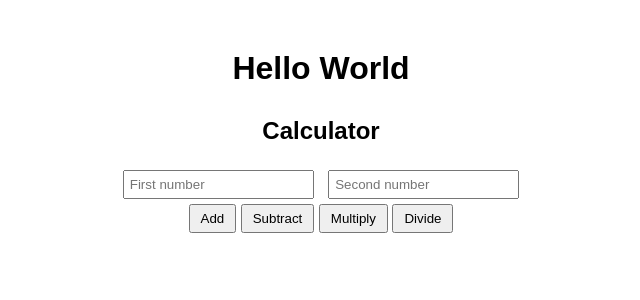
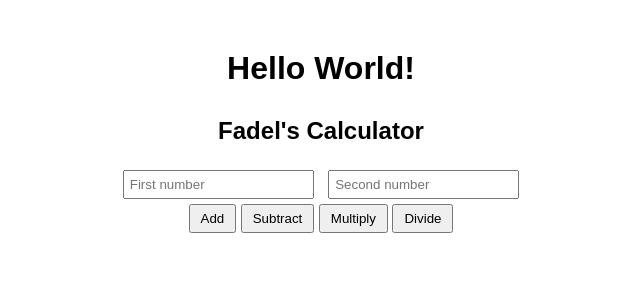
Before and after one commit to fattylipid/project8, a FastAPI app: page / in a window 1280 px wide. Shown: the top 300 px of the page, without its empty margins (319-959 px from the left). Run offline with FastAPI, Linux system fonts and the light colour scheme.

Commit message:
changed template

```diff
--- a/templates/index.html
+++ b/templates/index.html
@@ -115,7 +115,7 @@
         web page and visible to users.
     -->
 
-    <h1>Hello World</h1>
+    <h1>Hello World!</h1>
     <!--
         <h1> Tag: Heading
 
@@ -132,7 +132,7 @@
             This section contains the calculator interface, including input fields and buttons.
         -->
 
-        <h2>Calculator</h2>
+        <h2>Fadel's Calculator</h2>
         <!--
             <h2> Tag: Subheading
 
```
